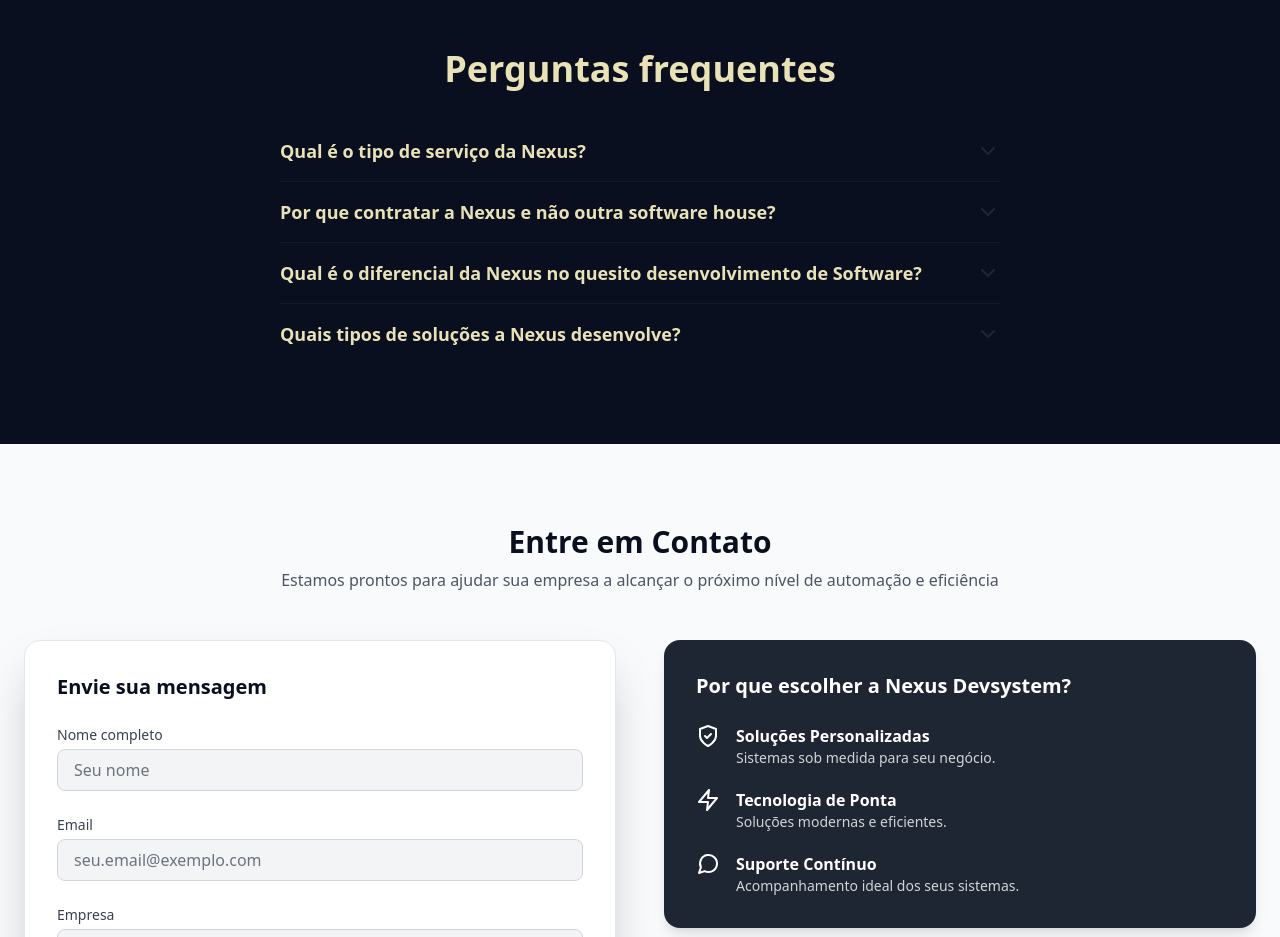
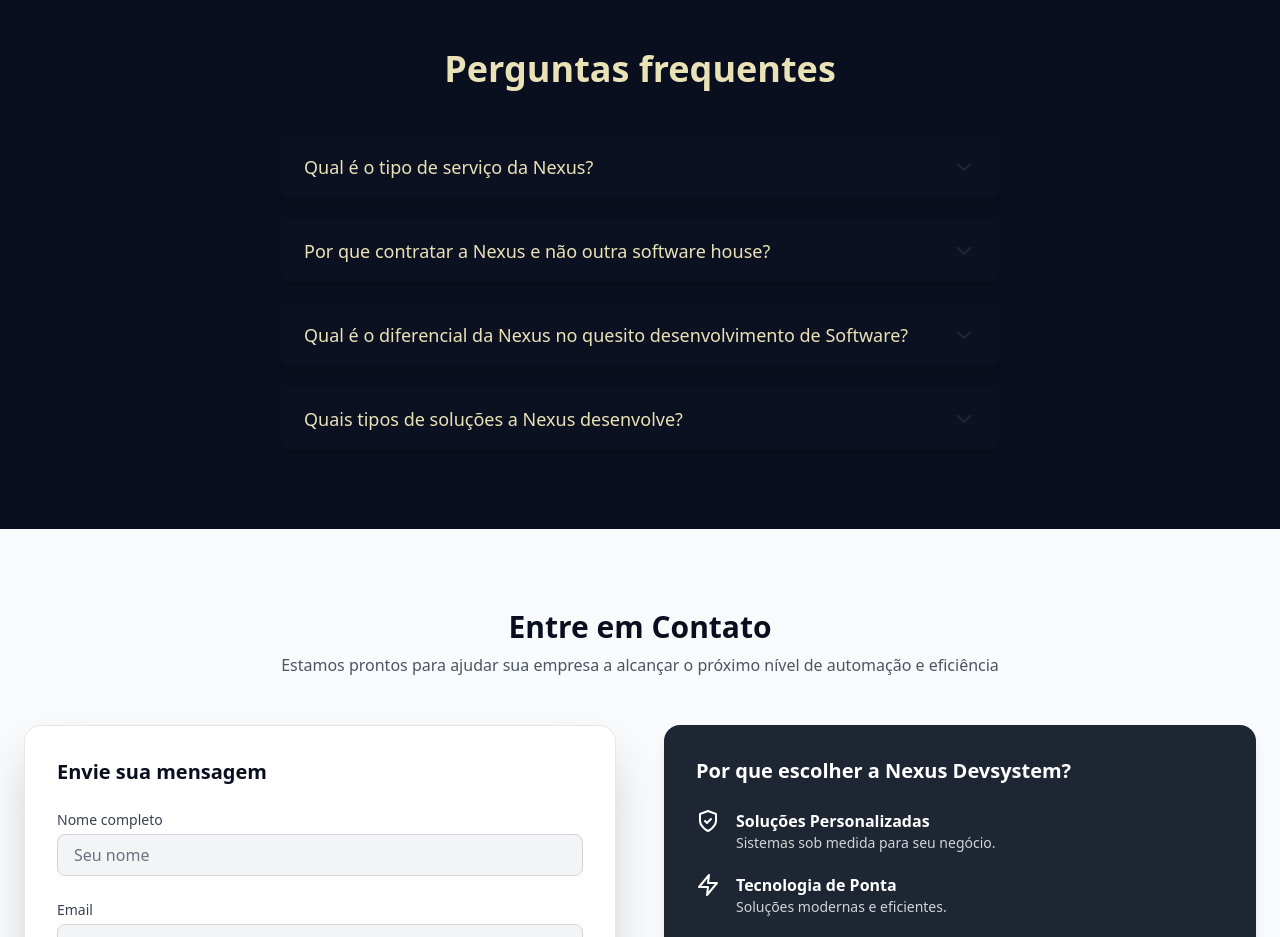
Before and after one commit to NexusDevsystem/nexusweb, a React (Vite) app: page / in a window 1280 px wide. Shown: the part 4060-4997 px from the top of the page. Built offline with nearby package versions, Linux system fonts and the light colour scheme.

Commit message:
atualização

```diff
--- a/src/components/FAQ.jsx
+++ b/src/components/FAQ.jsx
@@ -27,42 +27,53 @@
 
 export default function FAQ() {
   const [openIndex, setOpenIndex] = useState(null)
-
-  const toggle = (i) => {
-    setOpenIndex(openIndex === i ? null : i)
-  }
+  const toggle = (i) => setOpenIndex(openIndex === i ? null : i)
 
   return (
     <section id="faq" className="py-20 bg-primary text-accent">
       <div className="max-w-3xl mx-auto px-6">
-        <h2 className="text-3xl sm:text-4xl font-bold text-center mb-12">
+        <h2 className="text-4xl font-bold text-center mb-12 animate-fadeIn">
           Perguntas frequentes
         </h2>
-        <div className="space-y-4">
-          {faqs.map((item, i) => (
+        <div className="space-y-6">
+          {faqs.map((item, i) => {
+            const isOpen = i === openIndex
+            return (
               <div
                 key={i}
-              className="border-b border-secondary/50 pb-4 last:border-none"
+                className={`
+                  bg-secondary/10 rounded-lg overflow-hidden
+                  transform transition-shadow duration-300
+                  ${isOpen ? 'shadow-2xl' : 'shadow-lg hover:shadow-xl'}
+                `}
               >
                 <button
                   onClick={() => toggle(i)}
-                className="w-full flex justify-between items-center text-left"
+                  className={`
+                    w-full flex justify-between items-center px-6 py-4
+                    focus:outline-none ${isOpen ? 'bg-secondary/20' : ''}
+                    transition-colors duration-200
+                  `}
                 >
-                <span className="font-semibold text-lg">
-                  {item.question}
-                </span>
+                  <span className="font-medium text-lg">{item.question}</span>
                   <ChevronDown
-                  className={`w-6 h-6 text-secondary transition-transform duration-200
-                              ${openIndex === i ? 'rotate-180' : ''}`}
+                    className={`
+                      w-6 h-6 text-secondary transition-transform duration-300
+                      ${isOpen ? 'rotate-180' : ''}
+                    `}
                   />
                 </button>
-              {openIndex === i && (
-                <p className="mt-3 text-accent/80 leading-relaxed">
-                  {item.answer}
-                </p>
-              )}
+                <div
+                  className={`
+                    px-6 overflow-hidden transition-all duration-300
+                    ${isOpen ? 'max-h-40 py-4' : 'max-h-0'}
+                  `}
+                >
+                  <p className="text-accent/80 leading-relaxed">{item.answer}</p>
                 </div>
-          ))}
+              </div>
+            )
+          })}
         </div>
       </div>
     </section>
```
Lines whose indentation alone changed are shown as unchanged.
